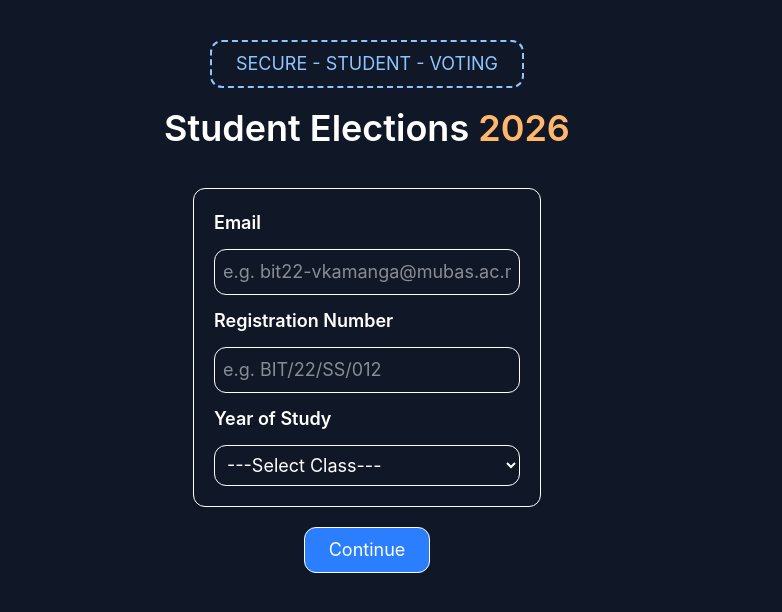
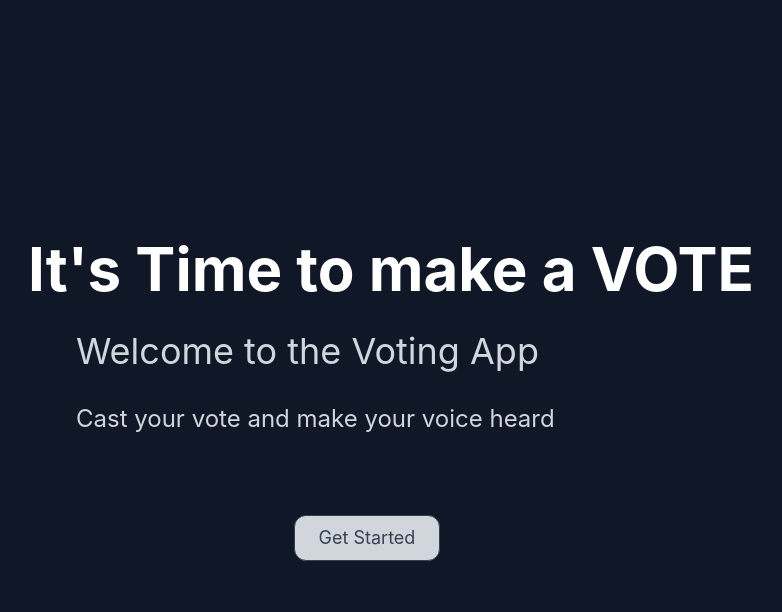
Before and after one commit to Vitumbiko-Kamanga/min_voting_system_react, a React (Vite) app: page / in a window 1280 px wide. Shown: the top 612 px of the page, without its empty margins (273-1055 px from the left). Built offline with nearby package versions, Linux system fonts and the light colour scheme.

Commit message:
The added the landing oage for the website

```diff
--- a/src/App.jsx
+++ b/src/App.jsx
@@ -4,13 +4,15 @@ import viteLogo from '/vite.svg'
 import './App.css'
 
 import LoginScreen from './components/loginScreen'
+import Landing from './components/landing.jsx'
 
 function App() {
   const [count, setCount] = useState(0)
   const fname = "vitumbiko";
   return (
     <>
-      <LoginScreen />
+      {/* <LoginScreen /> */}
+      <Landing />
     </>
   )
 }
--- a/src/components/Btn.jsx
+++ b/src/components/Btn.jsx
@@ -2,21 +2,21 @@ function Btn({btnType,text}){
     if(btnType === "submit"){
         return(
             <>
-                <button className="border mt-5 rounded-xl px-6 py-2 bg-blue-500 text-white" type={btnType}>{text}</button>
+                <button className="border mt-5 rounded-xl px-6 py-2 bg-blue-500 text-white text-lg" type={btnType}>{text}</button>
             </>
         );
     }
     else if(btnType === "reset"){
         return(
             <>
-                <button className="border mt-10 rounded-xl px-6 py-2 bg-gray-300 text-gray-700" type={btnType}>{text}</button>
+                <button className="border mt-10 rounded-xl px-6 py-2 bg-gray-300 text-gray-700 text-lg" type={btnType}>{text}</button>
             </>
         );
     }
     else{
         return(
             <>
-                <button className="border mt-10 rounded-xl px-6 py-2 bg-gray-300 text-gray-700" type="button">{text}</button>
+                <button className="border mt-10 rounded-xl px-6 py-2 bg-gray-300 text-gray-700 text-lg" type="button">{text}</button>
             </>
         );
     }
--- /dev/null
+++ b/src/components/landing.jsx
@@ -0,0 +1,14 @@
+import Btn from './Btn.jsx'
+function Landing(){
+    return(
+        <div className='h-screen bg-gray-900 flex flex-col gap-10 justify-center items-center'>
+            <div className='flex flex-col gap-4 justify-center pl-12'>
+                <h1 className="text-6xl font-bold align-center text-white">It's Time to make a VOTE</h1>
+                <h2 className="text-4xl text-gray-300 p-4 pl-12">Welcome to the Voting App</h2>
+                <h2 className="text-2xl text-gray-300 pl-12">Cast your vote and make your voice heard</h2>
+            </div>
+            <Btn btnType="" text="Get Started" />
+        </div>
+    )
+}
+export default Landing;
```
